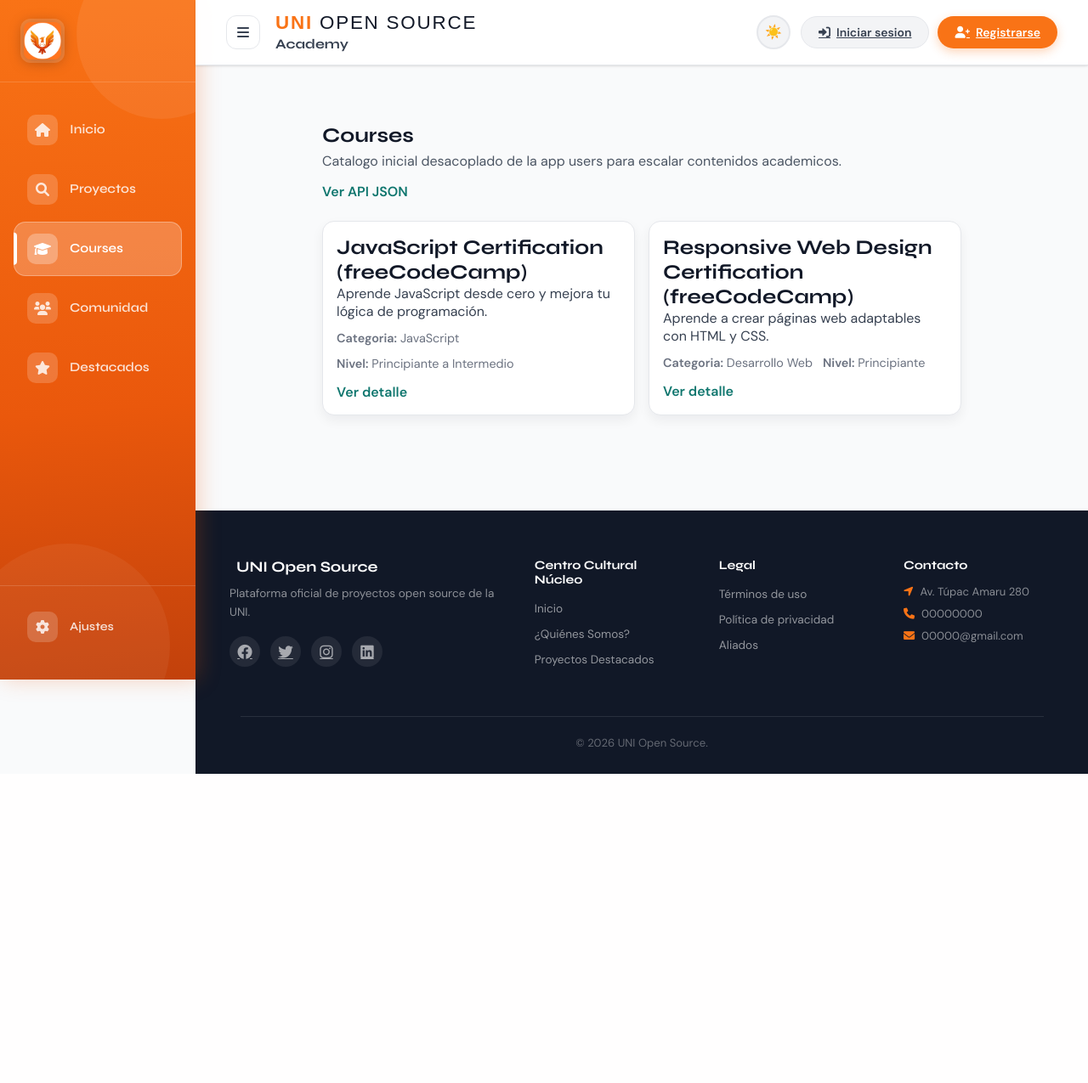
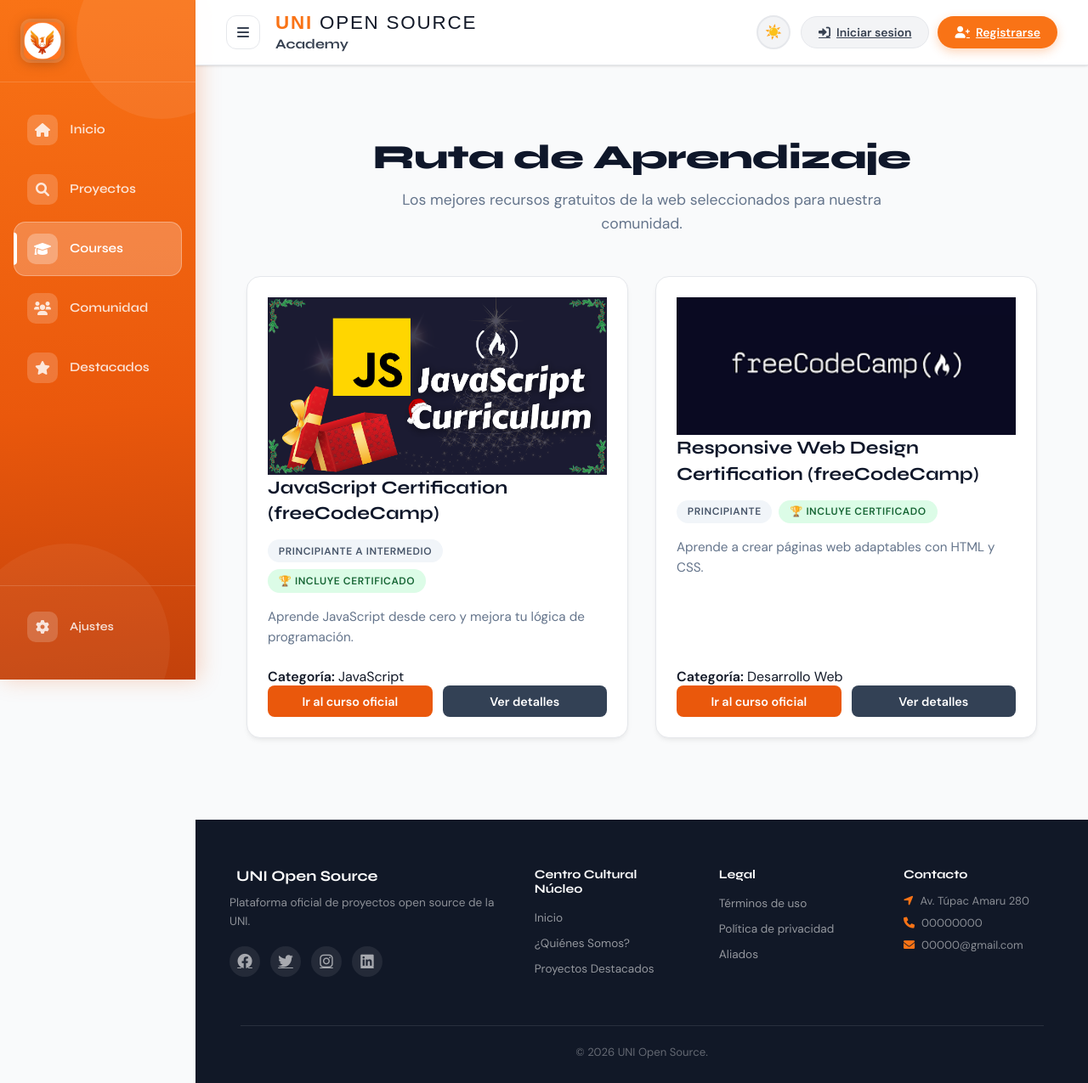
Before and after one commit to ccnucleo/uni_open_source, a Django app: page /courses/ in a window 1280 px wide. Shown: the whole page at 85% size. Before the commit the page ends 911 px from the top, so only its background shows below. Run offline with Django 5.2, Linux system fonts and the light colour scheme; data comes from the database, SQL or seed files in the repository; both versions use the stored data as it was after the commit; some web fonts are replaced.

Commit message:
Mejoras en los cursos.

```diff
--- a/core/settings.py
+++ b/core/settings.py
@@ -140,3 +140,7 @@ EMAIL_HOST_PASSWORD = 'xzfg mecm mwzj fmpp'
 # Cuando sea definitivo, guardar en .env para no revelar contraseña:
 #EMAIL_HOST_USER = os.getenv('EMAIL_USER')
 #EMAIL_HOST_PASSWORD = os.getenv('EMAIL_PASSWORD')
+
+# Carpeta donde se guardarán los archivos subidos (en la raíz de tu proyecto)
+MEDIA_URL = '/media/'
+MEDIA_ROOT = BASE_DIR / 'media'
--- a/core/urls.py
+++ b/core/urls.py
@@ -1,6 +1,8 @@
 from django.contrib import admin
 from django.urls import path, include
 from accounts import views as accounts_views
+from django.conf import settings
+from django.conf.urls.static import static
 
 urlpatterns = [
     path('admin/', admin.site.urls),
@@ -18,3 +20,9 @@ urlpatterns = [
     path('reset_password/', accounts_views.reset_password_request_view, name='reset_password'),
     path('reset/<uidb64>/<token>/', accounts_views.reset_password_confirm_view, name='password_reset_confirm'),
 ]
+
+# ==============================================================================
+# ARCHIVOS MULTIMEDIA (Imágenes subidas por usuarios o administradores)
+# ==============================================================================
+if settings.DEBUG:
+    urlpatterns += static(settings.MEDIA_URL, document_root=settings.MEDIA_ROOT)
--- a/courses/models.py
+++ b/courses/models.py
@@ -35,11 +35,12 @@ class Course(models.Model):
 
     level = models.CharField(max_length=20, choices=LEVEL_CHOICES, default=BEGINNER, verbose_name="Nivel")
 
-    # --- NUEVOS CAMPOS ---
+
     url = models.URLField(max_length=500, blank=True, verbose_name="Enlace al curso gratuito")
+    image = models.ImageField(upload_to="courses/thumbnails/", blank=True, null=True, verbose_name="Imagen del curso")
     resource_type = models.CharField(max_length=20, choices=RESOURCE_CHOICES, default=YOUTUBE, verbose_name="Tipo de Recurso")
     has_certification = models.BooleanField(default=False, verbose_name="¿Incluye Certificado?")
-    # ---------------------
+
 
     owner = models.ForeignKey(
         settings.AUTH_USER_MODEL,
--- a/web/static/web/css/pages/courses.css
+++ b/web/static/web/css/pages/courses.css
@@ -1,70 +1,189 @@
+/* ==========================================================================
+   VARIABLES GLOBALES (Colores de UNI Open Source)
+   ========================================================================== */
+:root {
+    --primary-orange: #ea580c;
+    --primary-orange-hover: #c2410c;
+    --dark-slate: #0f172a;
+    --dark-slate-light: #334155;
+    --text-main: #1f2937;
+    --text-muted: #64748b;
+    --bg-card: #ffffff;
+    --border-color: #e2e8f0;
+    --transition-speed: 0.3s;
+}
+
+/* ==========================================================================
+   LAYOUT PRINCIPAL
+   ========================================================================== */
 .domain-page {
-  max-width: 1100px;
-  margin: 2rem auto;
-  padding: 0 1rem 2rem;
+    max-width: 1200px;
+    margin: 3rem auto;
+    padding: 0 1.5rem;
+}
+
+.domain-header {
+    text-align: center;
+    margin-bottom: 3rem;
 }
 
 .domain-header h1 {
-  margin-bottom: 0.35rem;
+    font-size: 2.5rem;
+    color: var(--dark-slate);
+    margin-bottom: 0.75rem;
+    font-weight: 800;
+    letter-spacing: -0.02em;
 }
 
 .domain-header p {
-  margin: 0;
-  color: #4b5563;
+    font-size: 1.1rem;
+    color: var(--text-muted);
+    max-width: 600px;
+    margin: 0 auto;
+    line-height: 1.6;
 }
 
-.api-link,
-.detail-link,
-.back-link {
-  display: inline-block;
-  margin-top: 0.9rem;
-  color: #0f766e;
-  font-weight: 600;
-  text-decoration: none;
+/* ==========================================================================
+   GRILLA DE CURSOS
+   ========================================================================== */
+.domain-grid {
+    display: grid;
+    /* Las tarjetas ahora son un poco más anchas y respiran mejor */
+    grid-template-columns: repeat(auto-fill, minmax(320px, 1fr));
+    gap: 2rem;
 }
 
-.domain-grid {
-  margin-top: 1.5rem;
-  display: grid;
-  grid-template-columns: repeat(auto-fit, minmax(260px, 1fr));
-  gap: 1rem;
+/* ==========================================================================
+   TARJETAS DE CURSOS (Cards)
+   ========================================================================== */
+.domain-card {
+    background: var(--bg-card);
+    border: 1px solid var(--border-color);
+    border-radius: 16px;
+    padding: 1.5rem;
+    display: flex;
+    flex-direction: column; /* Permite empujar los botones siempre al fondo */
+
+    /* Sombra suave y elegante */
+    box-shadow: 0 4px 6px -1px rgba(0, 0, 0, 0.05), 0 2px 4px -1px rgba(0, 0, 0, 0.03);
+    transition: transform var(--transition-speed) ease, box-shadow var(--transition-speed) ease;
 }
 
-.domain-card {
-  background: #ffffff;
-  border: 1px solid #e5e7eb;
-  border-radius: 14px;
-  padding: 1rem;
-  box-shadow: 0 6px 14px rgba(15, 23, 42, 0.06);
+/* Animación al pasar el mouse por encima */
+.domain-card:hover {
+    transform: translateY(-5px);
+    box-shadow: 0 20px 25px -5px rgba(0, 0, 0, 0.1), 0 8px 10px -6px rgba(0, 0, 0, 0.05);
+    border-color: #cbd5e1;
 }
 
-.domain-card h2,
-.domain-card h1 {
-  margin: 0;
+.domain-card h2 {
+    font-size: 1.35rem;
+    color: var(--dark-slate);
+    margin-top: 0;
+    margin-bottom: 1rem;
+    line-height: 1.4;
+    font-weight: 700;
 }
 
 .domain-card p {
-  color: #374151;
+    color: var(--text-muted);
+    line-height: 1.6;
+    font-size: 0.95rem;
+    flex-grow: 1; /* Esto es magia: hace que todas las tarjetas midan lo mismo */
+    margin-bottom: 1.5rem;
+}
+
+/* ==========================================================================
+   ETIQUETAS Y METADATOS (Badges)
+   ========================================================================== */
+.course-badges {
+    display: flex;
+    flex-wrap: wrap;
+    gap: 0.5rem;
+    margin-bottom: 1rem;
+}
+
+.badge {
+    background-color: #f1f5f9;
+    color: #475569;
+    padding: 0.35rem 0.8rem;
+    border-radius: 9999px; /* Forma de píldora moderna */
+    font-size: 0.75rem;
+    font-weight: 700;
+    text-transform: uppercase;
+    letter-spacing: 0.05em;
+}
+
+.cert-badge {
+    background-color: #dcfce7;
+    color: #166534;
 }
 
 .domain-meta {
-  margin-top: 0.75rem;
-  display: flex;
-  gap: 0.75rem;
-  flex-wrap: wrap;
-  color: #6b7280;
-  font-size: 0.9rem;
+    border-top: 1px solid var(--border-color);
+    padding-top: 1rem;
+    margin-bottom: 1.5rem;
+    color: var(--text-muted);
+    font-size: 0.9rem;
 }
 
-.domain-meta-block {
-  flex-direction: column;
-  gap: 0.4rem;
+.domain-meta strong {
+    color: var(--dark-slate-light);
 }
 
-.domain-card-empty {
-  border-style: dashed;
+/* ==========================================================================
+   BOTONES Y ENLACES
+   ========================================================================== */
+.course-actions {
+    display: flex;
+    gap: 0.75rem;
 }
 
-.summary {
-  font-weight: 600;
+/* Estilo base para todos los botones */
+.btn {
+    padding: 0.6rem 1rem;
+    border-radius: 8px;
+    font-weight: 600;
+    font-size: 0.9rem;
+    text-decoration: none;
+    text-align: center;
+    transition: background-color var(--transition-speed) ease;
+    flex: 1; /* Hace que los botones midan lo mismo de ancho */
 }
+
+.btn-orange {
+    background-color: var(--primary-orange);
+    color: white;
+}
+
+.btn-orange:hover {
+    background-color: var(--primary-orange-hover);
+}
+
+.btn-dark {
+    background-color: var(--dark-slate-light);
+    color: white;
+}
+
+.btn-dark:hover {
+    background-color: var(--dark-slate);
+}
+
+/* ==========================================================================
+   ESTADO VACÍO (Cuando no hay cursos)
+   ========================================================================== */
+.domain-card-empty {
+    border: 2px dashed #cbd5e1;
+    background: transparent;
+    text-align: center;
+    padding: 3rem 2rem;
+    box-shadow: none;
+    align-items: center;
+    justify-content: center;
+}
+
+.domain-card-empty:hover {
+    transform: none;
+    box-shadow: none;
+    border-color: var(--text-muted);
+}
--- a/web/templates/web/pages/courses/courses_page.html
+++ b/web/templates/web/pages/courses/courses_page.html
@@ -10,26 +10,48 @@
 {% block content %}
 <main class="domain-page">
     <section class="domain-header">
-        <h1>Courses</h1>
-        <p>Catalogo inicial desacoplado de la app users para escalar contenidos academicos.</p>
-        <a class="api-link" href="/courses/api/courses/" target="_blank" rel="noopener">Ver API JSON</a>
+        <h1>Ruta de Aprendizaje</h1>
+        <p>Los mejores recursos gratuitos de la web seleccionados para nuestra comunidad.</p>
     </section>
 
     <section class="domain-grid">
         {% for course in courses %}
             <article class="domain-card">
+
+                {% if course.image %}
+                    <img src="{{ course.image.url }}" alt="{{ course.title }}" class="course-card-img">
+                {% else %}
+                    <div class="course-card-img" style="display:flex; align-items:center; justify-content:center; background-color:#f1f5f9; color:#94a3b8; border-radius: 12px;">
+                        Sin imagen
+                    </div>
+                {% endif %}
+
                 <h2>{{ course.title }}</h2>
-                <p>{{ course.short_description|default:'Sin descripcion corta por ahora.' }}</p>
-                <div class="domain-meta">
-                    <span><strong>Categoria:</strong> {{ course.category|default:'General' }}</span>
-                    <span><strong>Nivel:</strong> {{ course.get_level_display }}</span>
+
+                <div class="course-badges">
+                    <span class="badge">{{ course.get_level_display }}</span>
+                    {% if course.has_certification %}
+                        <span class="badge cert-badge">🏆 Incluye Certificado</span>
+                    {% endif %}
                 </div>
-                <a href="{% url 'courses:detail' course.id %}" class="detail-link">Ver detalle</a>
+
+                <p>{{ course.short_description|default:'Aprende las bases de esta tecnología paso a paso.' }}</p>
+
+                <div class="course-meta">
+                    <span><strong>Categoría:</strong> {{ course.category|default:'General' }}</span>
+                </div>
+
+                <div class="course-actions">
+                    {% if course.url %}
+                        <a href="{{ course.url }}" target="_blank" rel="noopener noreferrer" class="btn btn-orange">Ir al curso oficial</a>
+                    {% endif %}
+                    <a href="{% url 'courses:detail' course.id %}" class="btn btn-dark">Ver detalles</a>
+                </div>
             </article>
         {% empty %}
             <article class="domain-card domain-card-empty">
                 <h2>No hay cursos registrados</h2>
-                <p>Puedes crear uno con un POST autenticado a <code>/courses/api/courses/</code>.</p>
+                <p>El catálogo se actualizará pronto.</p>
             </article>
         {% endfor %}
     </section>
```
Also changed, not shown: web/templates/web/pages/courses/course_detail.html (+36 -11 lines), courses/migrations/0003_course_image_alter_course_level.py (added), db.sqlite3, media/courses/thumbnails/freecodecamp.png (added), media/courses/thumbnails/javascrips_freecode.webp (added).
